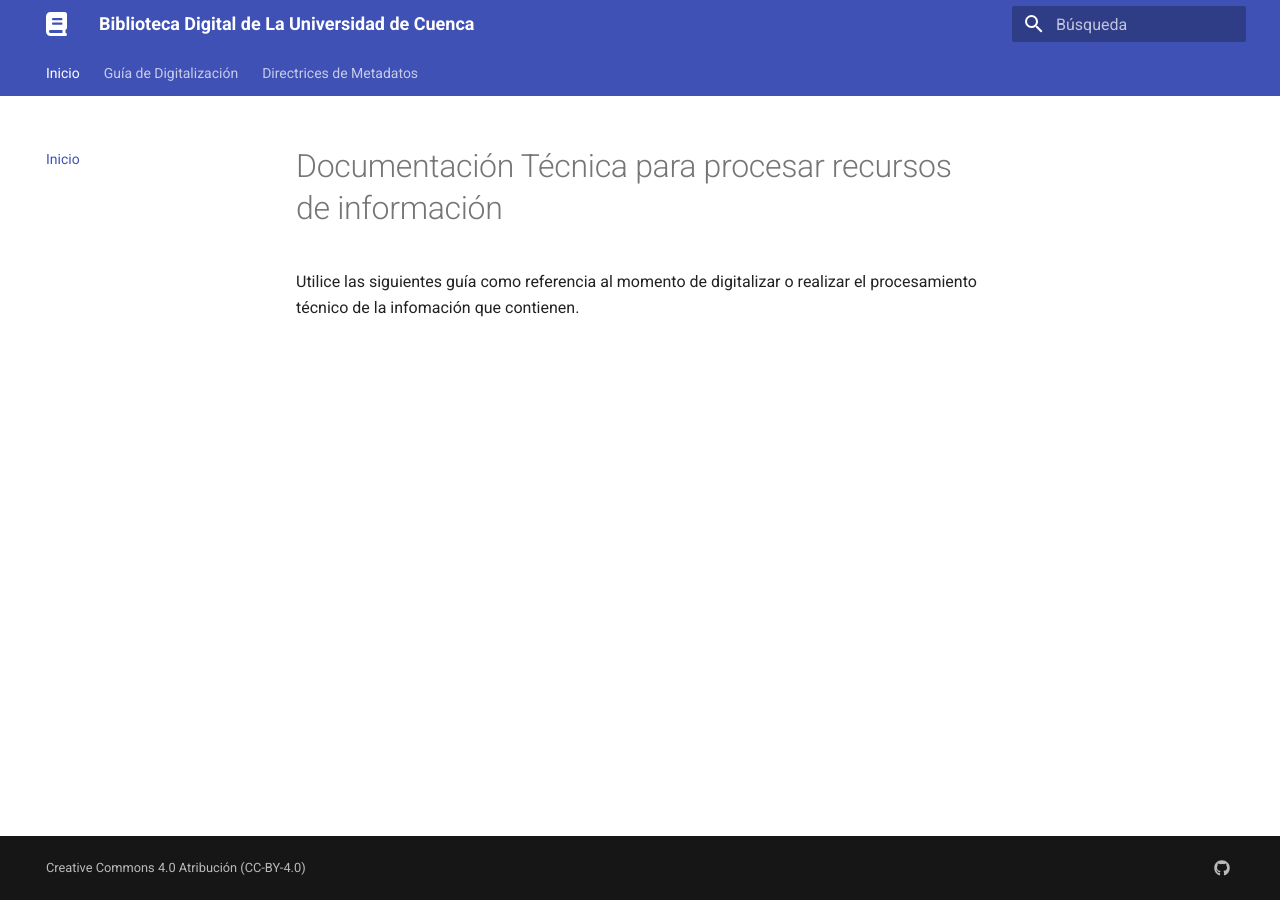
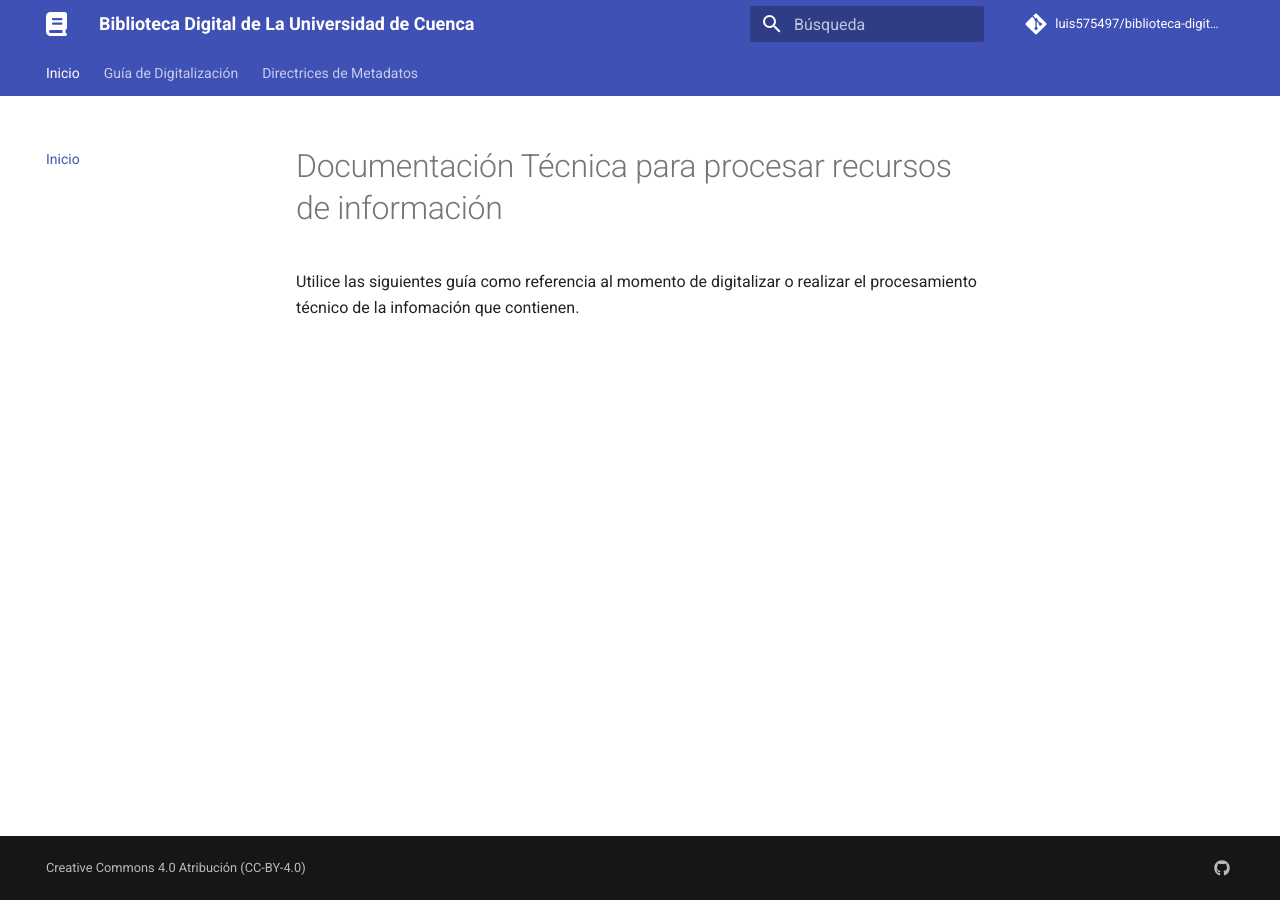
Before and after one commit to luis575497/biblioteca-digital-docs, an MkDocs documentation site: the page built from docs/index.md, in a window 1280 px wide. Built offline with MkDocs 1.6.1 and Material for MkDocs 9.7.7, drawn with Linux system fonts in a browser that asks for light colours; comment, search, counter and statistics services are not loaded; the version menu is left out.

Commit message:
Agregado el repositorio a la pagina

```diff
--- a/mkdocs.yml
+++ b/mkdocs.yml
@@ -57,6 +57,9 @@ markdown_extensions:
         custom_checkbox: true
     - pymdownx.tilde
 
+repo_name: luis575497/biblioteca-digital-docs
+repo_url: https://github.com/luis575497/biblioteca-digital-docs
+
 theme:
   name: material
   language: es
@@ -68,7 +71,7 @@ theme:
     - navigation.top
   icon:
     logo: fontawesome/solid/book
-    repo: fontawesome/brands/git-al
+
 # Versionado
 copyright: Creative Commons 4.0 Atribución (CC-BY-4.0)
 
```
